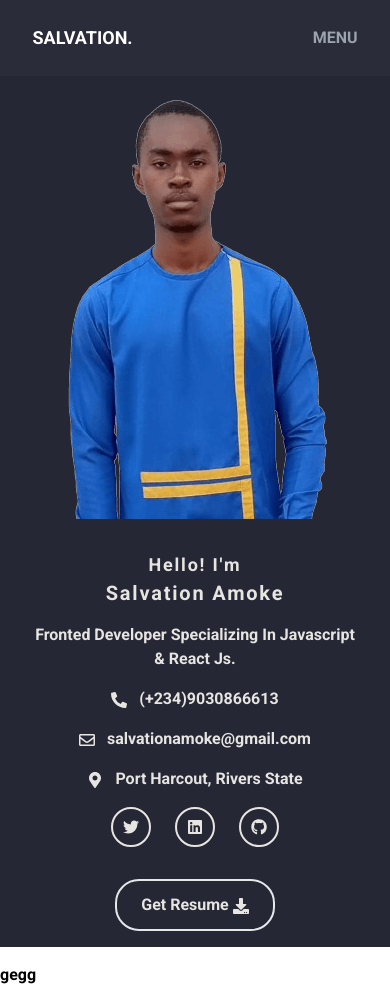
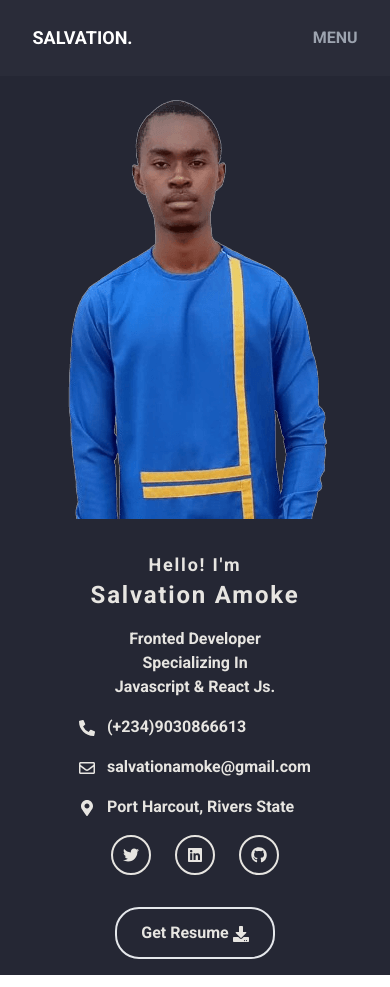
Before and after one commit to salv20/Portfolio, a React (Vite) app: page / in a window 390 px wide. Built offline with nearby package versions, Linux system fonts and the light colour scheme.

Commit message:
home ui adjustment

```diff
--- a/package.json
+++ b/package.json
@@ -10,6 +10,7 @@
     "preview": "vite preview"
   },
   "dependencies": {
+    "framer-motion": "^10.16.16",
     "react": "^18.2.0",
     "react-dom": "^18.2.0",
     "react-icons": "^4.12.0"
--- a/src/App.jsx
+++ b/src/App.jsx
@@ -10,7 +10,6 @@ function App() {
         <Header />
         <Home />
       </div>
-      <p>gegg</p>
     </main>
   )
 }
--- a/src/components/Mainbody/Home.jsx
+++ b/src/components/Mainbody/Home.jsx
@@ -6,15 +6,15 @@ const Home = () => {
             <article className='space-y-4 capitalize'>
                 <div className="text-lg md:text-xl  font-bold tracking-widest">
                     <h2>hello! i&apos;m </h2>
-                    <h1 className='text-xl md:text-3xl'>salvation amoke</h1>
+                    <h1 className='text-2xl md:text-3xl'>salvation amoke</h1>
                 </div>
-                <p>fronted developer specializing in javascript & react js.</p>
+                <p className=' w-1/2 mx-auto md:w-auto'>fronted developer specializing in javascript & react js.</p>
 
-
-                <p> <FaPhoneAlt className=' inline-block mr-2' /> (+234)9030866613</p>
-                <p className=' lowercase'> <FaRegEnvelope className=' inline-block mr-2' /> salvationamoke@gmail.com</p>
-                <p> <FaMapMarkerAlt className=' inline-block mr-2' /> Port harcout, rivers state</p>
-
+                <div className=" space-y-4 grid text-left justify-center md:justify-start">
+                    <p> <FaPhoneAlt className=' inline-block mr-2' /> (+234)9030866613</p>
+                    <p className=' lowercase'> <FaRegEnvelope className=' inline-block mr-2' /> salvationamoke@gmail.com</p>
+                    <p> <FaMapMarkerAlt className=' inline-block mr-2' /> Port harcout, rivers state</p>
+                </div>
 
                 <div className='flex space-x-6 pb-4 socials justify-center md:justify-start'>
                     <button>
@@ -35,7 +35,7 @@ const Home = () => {
                 </button>
             </article>
 
-            <article className='md:w-1/2 lg:w-1/3 mx-auto md:mx-0 relative'>
+            <article className='md:w-1/2 lg:w-1/3 mx-auto md:mx-0'>
                 <img src="/me1.png" alt="" />
             </article>
         </section>
```
Also changed, not shown: 1 other file (tests, documents, lock files or other folders).
